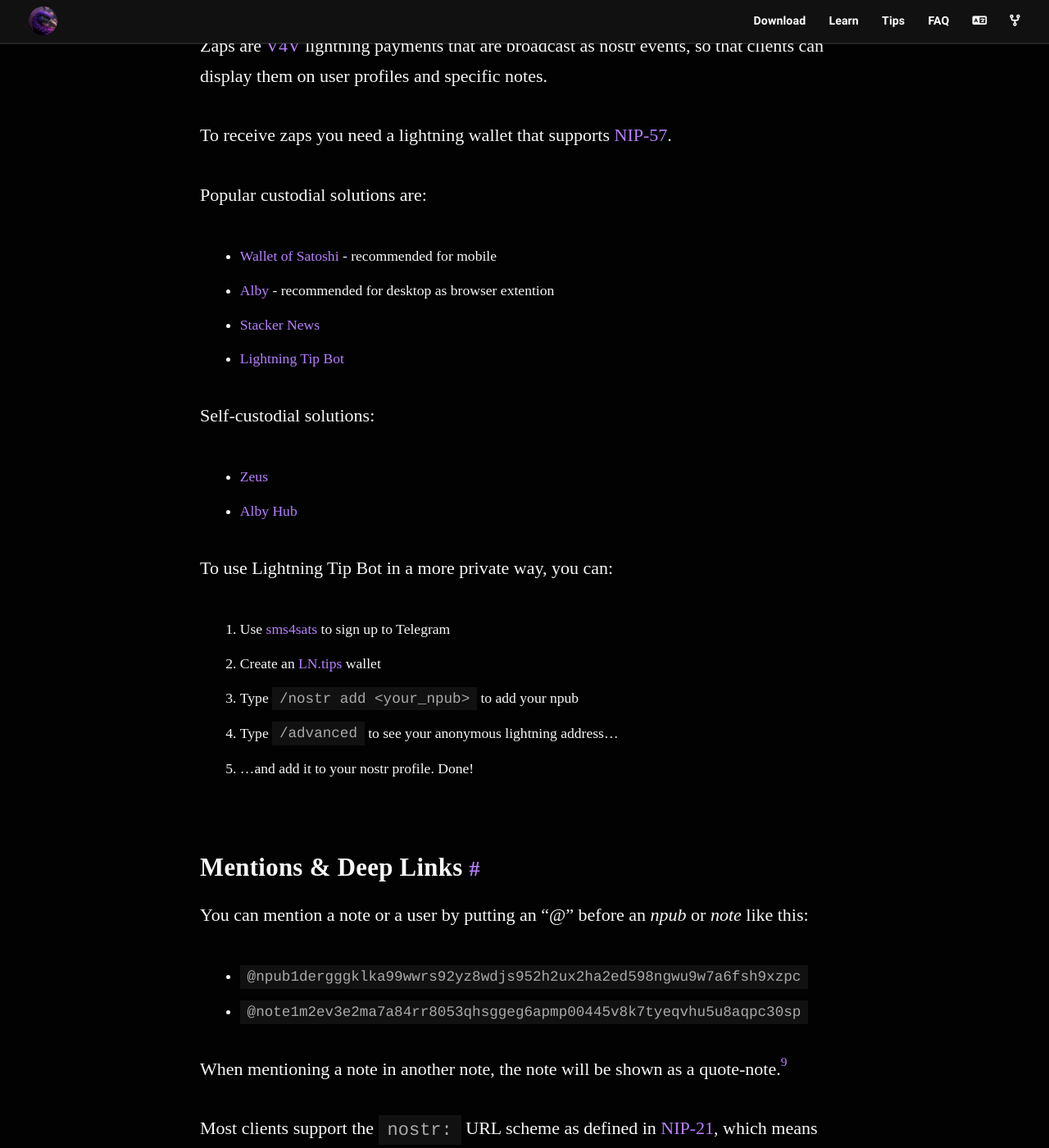
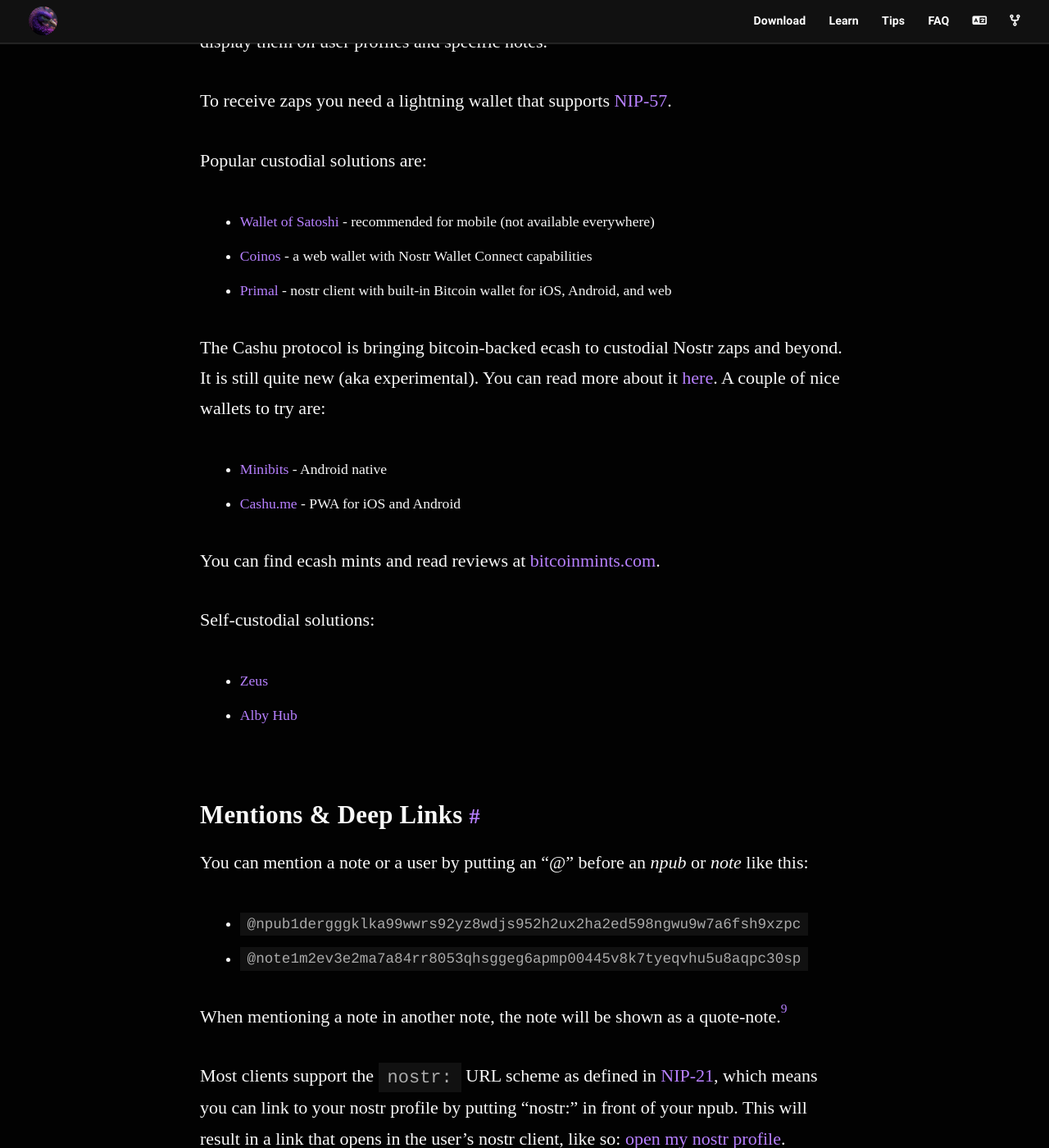
Before and after one commit to nostr-resources/nostr-resources.github.io, a Jekyll site: the page built from index.md, in a window 1280 px wide and 1400 px high, scrolled down 13661 px. Shown: the whole window at 82% size. Built offline with Jekyll 4.4.1, drawn with Linux system fonts in a browser that asks for light colours; some web fonts are replaced; some of the changed text lies outside the part shown.

Commit message:
Updated Receiving Zaps and Privacy & DM sections (#76)
* Update index.md

zapstore name & link update
changed plebstr to openvibe, update description
fix typo in wavlake

* Fix typo: Mastodon

* Update index.md

More random fixes and a couple additions.

* Updated Receiving Zaps &  Privacy and DM sections

-There was a lot of needed changes under Receiving Zaps. Please check over that closely.

-Loosely updated DM info

-also, removed nostrgram under Web Clients

---------

Co-authored-by: Gigi <109058+dergigi@users.noreply.github.com>

```diff
--- a/index.md
+++ b/index.md
@@ -389,22 +388,20 @@ To receive zaps you need a lightning wallet that supports
 
 Popular custodial solutions are:
 
-- [Wallet of Satoshi](https://walletofsatoshi.com/) - recommended for mobile
-- [Alby](https://getalby.com/) - recommended for desktop as browser extention
-- [Stacker News](https://stacker.news)
-- [Lightning Tip Bot](https://ln.tips)
+- [Wallet of Satoshi](https://walletofsatoshi.com/) - recommended for mobile (not available everywhere)
+- [Coinos](https://coinos.io/) - a web wallet with Nostr Wallet Connect capabilities
+- [Primal](https://primal.net/home) - nostr client with built-in Bitcoin wallet for iOS, Android, and web
+
+The Cashu protocol is bringing bitcoin-backed ecash to custodial Nostr zaps and beyond. It is still quite new (aka experimental). You can read more about it [here](https://cashu.space/). A couple of nice wallets to try are:
+
+- [Minibits](https://www.minibits.cash/) - Android native
+- [Cashu.me](https://wallet.cashu.me/welcome) - PWA for iOS and Android
+
+You can find ecash mints and read reviews at [bitcoinmints.com](https://bitcoinmints.com/?tab=mints).
 
 Self-custodial solutions:
 - [Zeus](https://zeusln.app/)
 - [Alby Hub](https://blog.getalby.com/what-is-alby-hub/)
-
-To use Lightning Tip Bot in a more private way, you can:
-
-1. Use [sms4sats](https://sms4sats.com/) to sign up to Telegram
-2. Create an [LN.tips](https://ln.tips) wallet
-3. Type `/nostr add <your_npub>` to add your npub
-4. Type `/advanced` to see your anonymous lightning address...
-5. ...and add it to your nostr profile. Done!
 
 ### Mentions & Deep Links
 
@@ -509,7 +506,7 @@ Some third party media hosters may be able to see, and share your IP address.
 
 ### Privacy & Direct Messages
 
-Only the message content is encrypted on Nostr: the sender, recipient and timestamp are visible to everyone.
+Only the message content is encrypted on Nostr: the sender, recipient and timestamp are visible to everyone. There are a few approaches currently underway to improve this. To best understand how your direct messages are handled, check with your favorite message client developer.
 
 ---
 
```
Also changed, not shown: other parts of index.md (+0 -1 lines).
